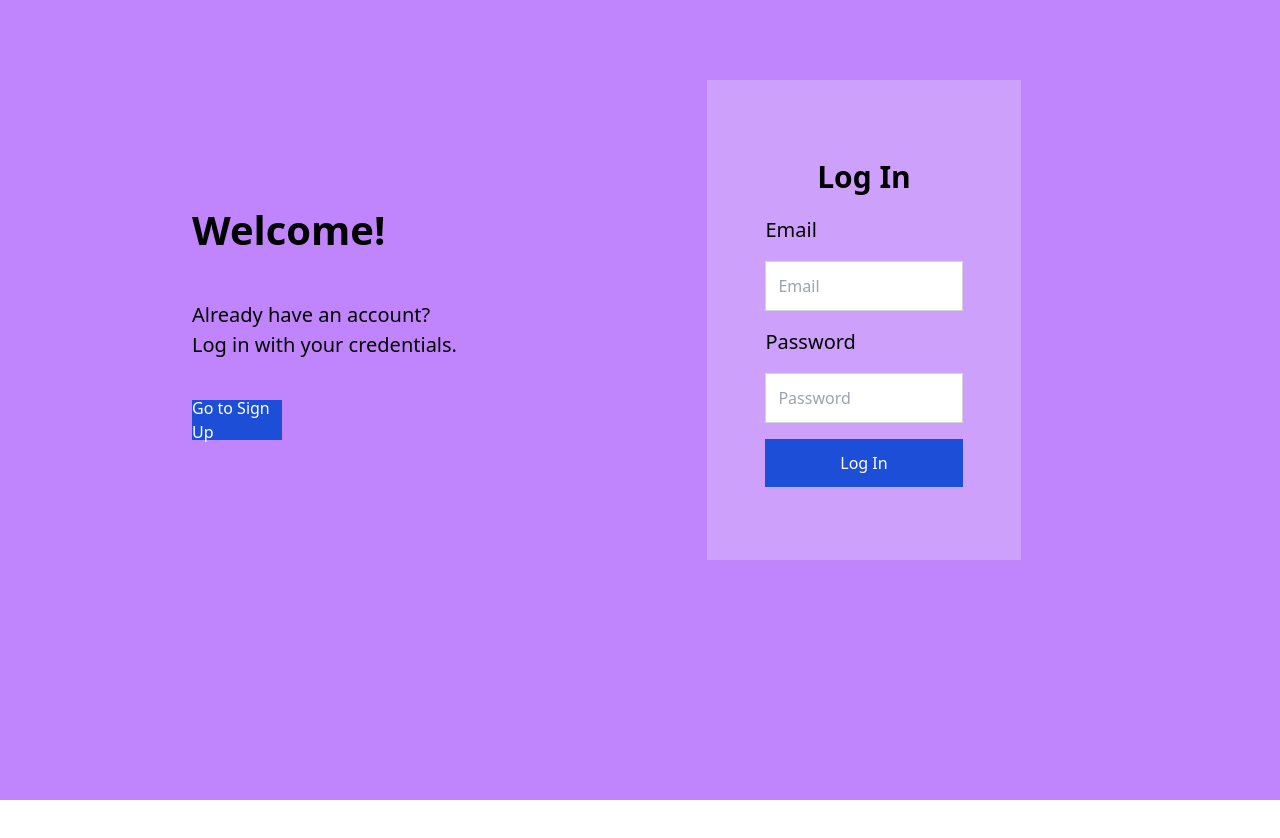
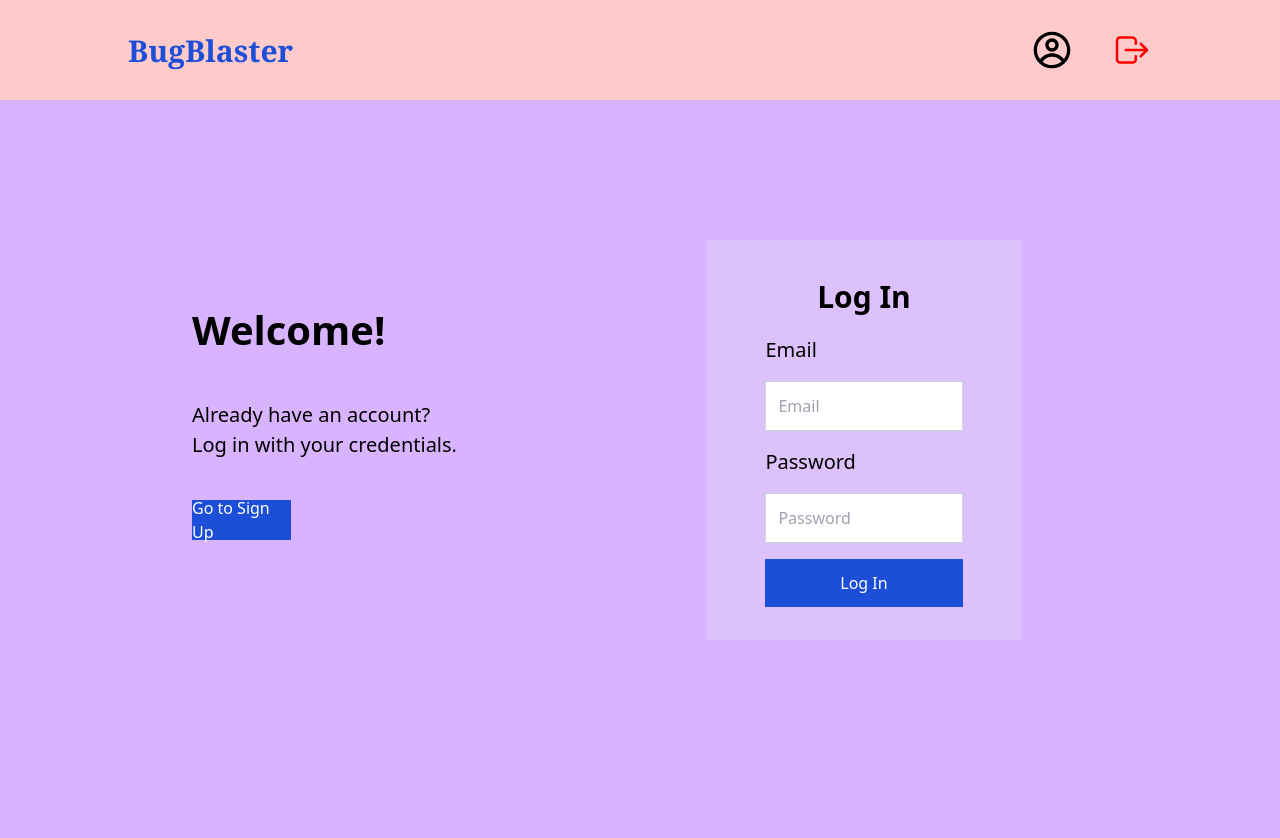
Before and after one commit to saolaiheang/Block-post, a React (Vite) app: page / in a window 1280 px wide. Shown: the top 838 px of the page. Before the commit the page ends 800 px from the top, so only its background shows below. Built offline with nearby package versions, Linux system fonts and the light colour scheme.

Commit message:
update signup

```diff
--- a/package.json
+++ b/package.json
@@ -16,6 +16,7 @@
     "postcss": "^8.4.47",
     "react": "^18.3.1",
     "react-dom": "^18.3.1",
+    "react-icons": "^5.3.0",
     "react-router-dom": "^6.26.2",
     "tailwindcss": "^3.4.13",
     "zustand": "^5.0.0-rc.2"
--- a/src/App.jsx
+++ b/src/App.jsx
@@ -3,6 +3,7 @@ import { BrowserRouter as Router, Routes, Route } from 'react-router-dom';
 import './index.css'
 import Login from './pages/Login';
 import SignUp from './pages/Register';
+import UserProfile from './pages/UserAccount';
 
 
 function App() {
@@ -13,6 +14,7 @@ function App() {
         <Routes>
           <Route path="/" element={<Login />} />
           <Route path="/signup" element={<SignUp />} />
+          <Route path="/user" element={<UserProfile />} />
         </Routes>
       </Router>
     </>
--- /dev/null
+++ b/src/components/Navbar.jsx
@@ -0,0 +1,27 @@
+
+
+
+
+import { IoLogOutOutline } from "react-icons/io5";
+import { CgProfile } from "react-icons/cg";
+import { Link } from "react-router-dom";
+function Navbar() {
+  return (
+    <>
+      <div className="bg-red-200">
+        <div className="justify-between w-[80%] mx-auto items-center flex h-[100px] ">
+          <div className="items-center flex ">
+            <h1 className="text-[30px] font-serif font-bold text-blue-700">BugBlaster </h1>
+          </div>
+          <div className="flex-row flex space-x-10">
+          <Link to="/user"><CgProfile  size={40} /></Link>
+            <Link to="/"> <IoLogOutOutline   size={40} color="red" /></Link>
+
+
+          </div>
+        </div>
+      </div>
+    </>
+  );
+}
+export default Navbar;
--- a/src/pages/Login.jsx
+++ b/src/pages/Login.jsx
@@ -1,6 +1,7 @@
 import React, { useState } from 'react';
 import useStore from "../components/useStore";
 import { Link, useNavigate } from "react-router-dom";
+import Navbar from '../components/Navbar';
 
 function Login() {
   const { email, password, setEmail, setPassword } = useStore();
@@ -47,45 +48,51 @@ function Login() {
 
 
   return (
-    <div className="bg-purple-400 h-[100vh]">
-      <div className="justify-between mx-auto flex h-[80vh] w-[70%]">
-        <div className="w-full justify-center flex flex-col space-y-10">
+    <div>
+
+      <Navbar></Navbar>
+
+
+    <div className="bg-purple-300 h-[100vh]">
+
+      <div className="justify-between mx-auto flex h-[80vh] w-[70%] max-sm:flex-col max-md:flex-row">
+        <div className="w-full max-sm:mt-10 justify-center flex flex-col space-y-10">
           <h1 className="text-[40px] font-bold">Welcome!</h1>
           <p className="text-[20px]">
             Already have an account?
             <br />
             Log in with your credentials.
           </p>
-          <Link to="/signup" className="bg-blue-700 text-white h-[5vh] w-[20%] items-center flex justify-center">
+          <Link to="/signup" className="bg-blue-700 text-white h-[5vh] w-[22%] max-sm:text-[12px] items-center flex justify-center">
             Go to Sign Up
           </Link>
         </div>
 
         <div className="w-full h-full flex items-center justify-center">
-          <div className="bg-gray-100 h-[60vh] w-[70%] flex flex-col items-center justify-center mx-auto bg-opacity-25 space-y-4 p-4">
+          <div className="bg-gray-200 mt-10 h-[50vh] max-sm:w-[100%] w-[70%] flex flex-col items-center justify-center mx-auto bg-opacity-25 space-y-4 p-4">
             <h1 className="text-[30px] text-center font-bold w-full">Log In</h1>
 
-            <label className="w-[70%] text-[20px]">Email</label>
+            <label className="w-[70%] max-sm:w-[100%] max-sm:text-[15px] text-[20px]">Email</label>
             <input
               type="text"
               placeholder="Email"
               value={email}
               onChange={(e) => setEmail(e.target.value)}
-              className="p-3 w-[70%] bg-white text-black border border-gray-300"
+              className="p-3 w-[70%]  max-sm:w-[100%] bg-white text-black border border-gray-300"
             />
 
-            <label className="w-[70%] text-[20px]">Password</label>
+            <label className="w-[70%] max-sm:w-[100%]  max-sm:text-[15px] text-[20px]">Password</label>
             <input
               type="password"
               placeholder="Password"
               value={password}
               onChange={(e) => setPassword(e.target.value)}
-              className="p-3 w-[70%] bg-white text-black border border-gray-300"
+              className="p-3 w-[70%]  max-sm:w-[100%] bg-white text-black border border-gray-300"
             />
 
             <button
               onClick={handleLogin}
-              className="mt-10 bg-blue-700 text-white p-3 w-[70%]"
+              className="mt-10 bg-blue-700 text-white p-3  max-sm:w-[100%] w-[70%]"
             >
               Log In
             </button>
@@ -95,6 +102,7 @@ function Login() {
         </div>
       </div>
     </div>
+    </div>
   );
 
 }
--- a/src/pages/Register.jsx
+++ b/src/pages/Register.jsx
@@ -1,5 +1,6 @@
+import React from "react";
+import { useNavigate, Link } from "react-router-dom";
 import useStore from "../components/useStore";
-import { Link } from "react-router-dom";
 
 function SignUp() {
   const {
@@ -12,6 +13,7 @@ function SignUp() {
     firstName,
     lastName,
   } = useStore();
+  const navigate = useNavigate();  // Hook to navigate programmatically
 
   const handleSignUp = async () => {
     if (!firstName || !lastName || !email || !password) {
@@ -36,6 +38,10 @@ function SignUp() {
         alert("Sign up successful!");
         console.log("Sign Up successful", data);
         localStorage.setItem("token", data.token);
+        localStorage.setItem("email", email);
+
+        // Redirect to profile page after sign-up
+        navigate("/user");
       } else {
         alert("Sign up failed: " + data.message);
         console.error("Sign up failed", data);
@@ -47,7 +53,7 @@ function SignUp() {
   };
 
   return (
-    <div className="bg-purple-400 h-[100vh]">
+    <div className="bg-purple-300 h-[100vh]">
       <div className="justify-between mx-auto flex h-[80vh] w-[70%]">
         <div className="w-full justify-center flex flex-col space-y-10">
           <h1 className="text-[40px] font-bold">Welcome!</h1>
@@ -62,7 +68,7 @@ function SignUp() {
         </div>
 
         <div className="w-full h-full flex items-center justify-center">
-          <div className="bg-gray-100 h-[60vh] w-[70%] flex flex-col items-center justify-center mx-auto bg-opacity-25 space-y-4 p-4">
+          <div className="bg-gray-100 h-[70vh] w-[70%] flex flex-col items-center justify-center mx-auto bg-opacity-25 space-y-4 p-4">
             <h1 className="text-[30px] text-center font-bold w-full">Sign Up</h1>
 
             <label className="w-[70%] text-[20px]">First Name</label>
--- /dev/null
+++ b/src/pages/UserAccount.jsx
@@ -0,0 +1,60 @@
+import { useEffect, useState } from "react";
+
+function UserProfile() {
+  const [profile, setProfile] = useState(null);
+  const [error, setError] = useState(null);
+
+  useEffect(() => {
+
+    const email = localStorage.getItem("email");
+
+    if (!email) {
+      setError("No email found. Please log in.");
+      return;
+    }
+
+    const fetchUserProfile = async () => {
+      try {
+        const response = await fetch(`https://students-hackaton.vercel.app/user/profile?email=${email}`, {
+          method: "GET",
+          headers: {
+            "Content-Type": "application/json",
+          },
+        });
+
+        if (!response.ok) {
+          throw new Error("Failed to fetch profile");
+        }
+
+        const data = await response.json();
+        setProfile(data);
+      } catch (err) {
+        setError(err.message);
+      }
+    };
+
+    fetchUserProfile();
+  }, []);
+
+  if (error) {
+    return <div>{error}</div>;
+  }
+
+  if (!profile) {
+    return <div>Loading...</div>;
+  }
+
+  return (
+    <div className="bg-gray-100 h-screen flex flex-col items-center">
+      <h1 className="text-3xl font-bold mb-8">User Profile</h1>
+      <div className="bg-white p-6 shadow-lg rounded-lg w-[60%]">
+        <h2 className="text-xl mb-4">Profile Information</h2>
+        <p><strong>First Name:</strong> {profile.firstName}</p>
+        <p><strong>Last Name:</strong> {profile.lastName}</p>
+        <p><strong>Email:</strong> {profile.email}</p>
+      </div>
+    </div>
+  );
+}
+
+export default UserProfile;
```
Also changed, not shown: 1 other file (tests, documents, lock files or other folders).
